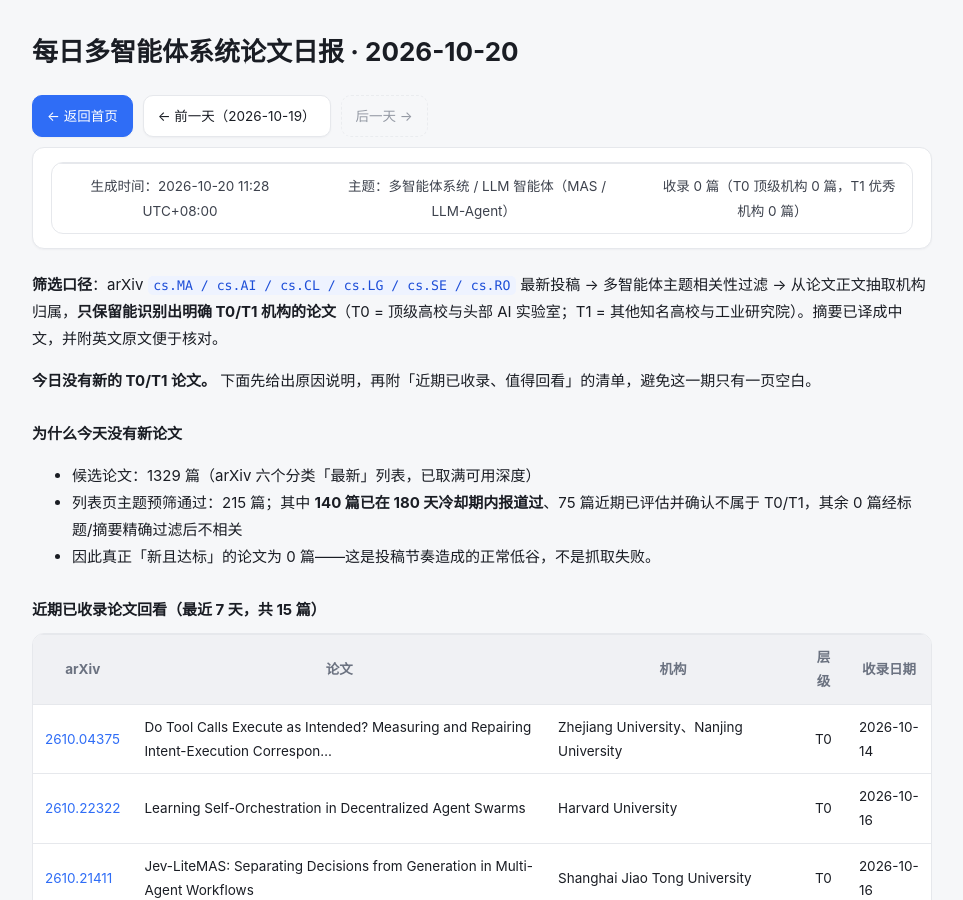
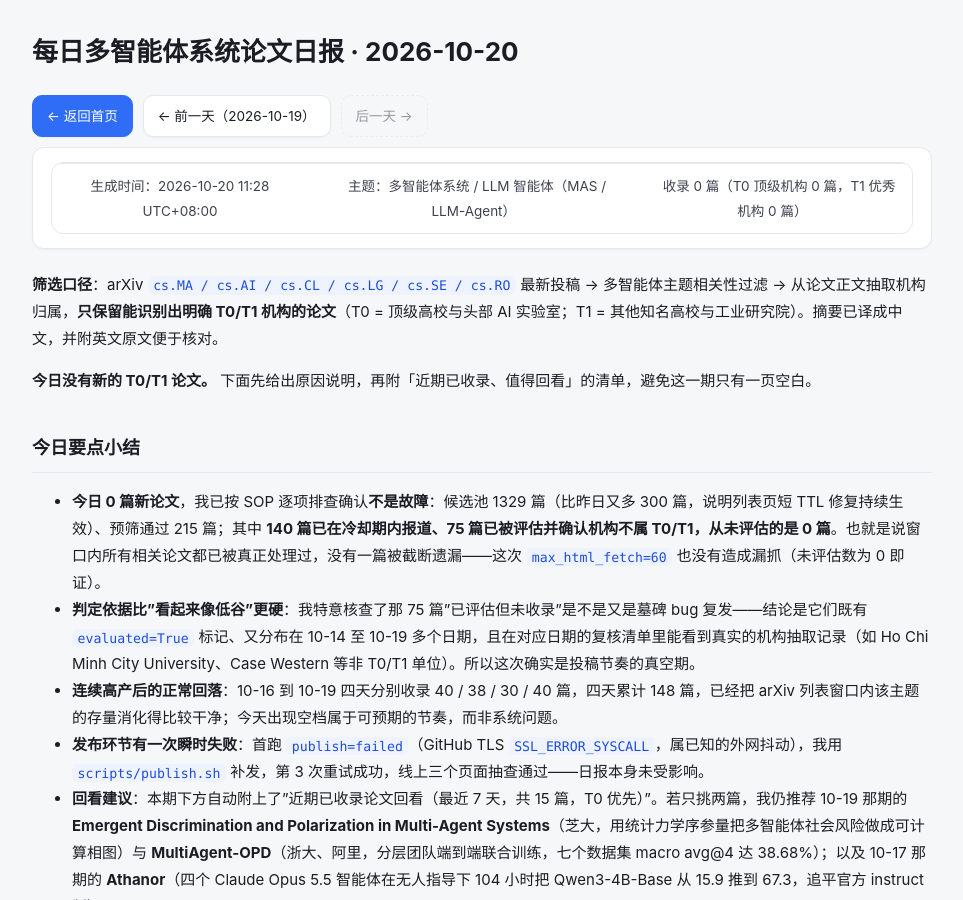
Before and after one commit to isaacveg/mas-daily, a Jekyll site: the page built from daily/2026-10-20.md, in a window 1280 px wide and 900 px high. Shown: the whole window, without its empty margins (158-1121 px from the left). Built offline with Jekyll 4.4.1, drawn with Linux system fonts in a browser that asks for light colours; some of the changed text lies outside the part shown.

Commit message:
report: 更新 2026-10-20 日报

```diff
--- a/daily/2026-10-20.md
+++ b/daily/2026-10-20.md
@@ -13,6 +13,14 @@ permalink: /daily/2026-10-20/
 **筛选口径**：arXiv `cs.MA / cs.AI / cs.CL / cs.LG / cs.SE / cs.RO` 最新投稿 → 多智能体主题相关性过滤 → 从论文正文抽取机构归属，**只保留能识别出明确 T0/T1 机构的论文**（T0 = 顶级高校与头部 AI 实验室；T1 = 其他知名高校与工业研究院）。摘要已译成中文，并附英文原文便于核对。
 
 **今日没有新的 T0/T1 论文。** 下面先给出原因说明，再附「近期已收录、值得回看」的清单，避免这一期只有一页空白。
+
+## 今日要点小结
+
+- **今日 0 篇新论文**，我已按 SOP 逐项排查确认**不是故障**：候选池 1329 篇（比昨日又多 300 篇，说明列表页短 TTL 修复持续生效）、预筛通过 215 篇；其中 **140 篇已在冷却期内报道、75 篇已被评估并确认机构不属 T0/T1，从未评估的是 0 篇**。也就是说窗口内所有相关论文都已被真正处理过，没有一篇被截断遗漏——这次 `max_html_fetch=60` 也没有造成漏抓（未评估数为 0 即证）。
+- **判定依据比"看起来像低谷"更硬**：我特意核查了那 75 篇"已评估但未收录"是不是又是墓碑 bug 复发——结论是它们既有 `evaluated=True` 标记、又分布在 10-14 至 10-19 多个日期，且在对应日期的复核清单里能看到真实的机构抽取记录（如 Ho Chi Minh City University、Case Western 等非 T0/T1 单位）。所以这次确实是投稿节奏的真空期。
+- **连续高产后的正常回落**：10-16 到 10-19 四天分别收录 40 / 38 / 30 / 40 篇，四天累计 148 篇，已经把 arXiv 列表窗口内该主题的存量消化得比较干净；今天出现空档属于可预期的节奏，而非系统问题。
+- **发布环节有一次瞬时失败**：首跑 `publish=failed`（GitHub TLS `SSL_ERROR_SYSCALL`，属已知的外网抖动），我用 `scripts/publish.sh` 补发，第 3 次重试成功，线上三个页面抽查通过——日报本身未受影响。
+- **回看建议**：本期下方自动附上了"近期已收录论文回看（最近 7 天，共 15 篇，T0 优先）"。若只挑两篇，我仍推荐 10-19 那期的 **Emergent Discrimination and Polarization in Multi-Agent Systems**（芝大，用统计力学序参量把多智能体社会风险做成可计算相图）与 **MultiAgent-OPD**（浙大、阿里，分层团队端到端联合训练，七个数据集 macro avg@4 达 38.68%）；以及 10-17 那期的 **Athanor**（四个 Claude Opus 5.5 智能体在无人指导下 104 小时把 Qwen3-4B-Base 从 15.9 推到 67.3，追平官方 instruct 版）。
 
 ### 为什么今天没有新论文
 
```
